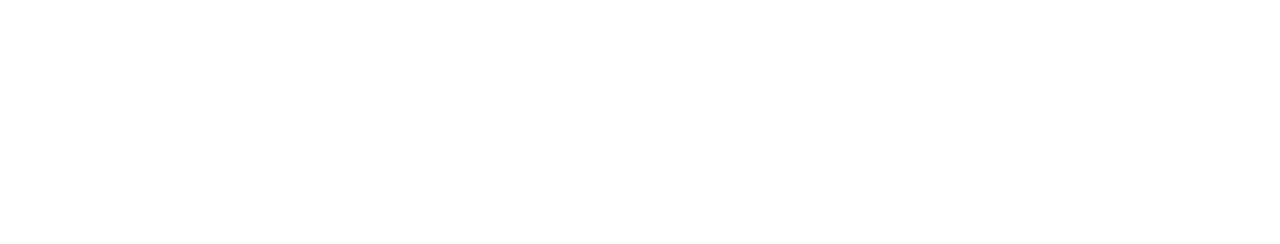
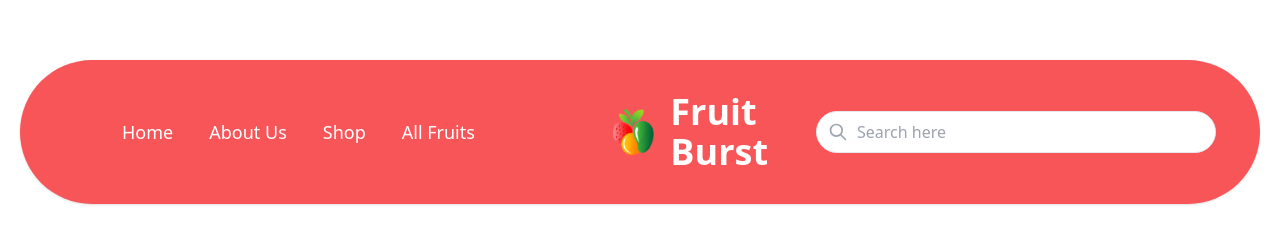
Before and after one commit to mohammad-meraj/3rd-assignment, a plain HTML site: page index.html in a window 1280 px wide. Drawn offline with nearby package versions, Linux system fonts and the light colour scheme.

Commit message:
nav section

```diff
--- a/index.html
+++ b/index.html
@@ -11,6 +11,8 @@
 <!-- UI link -->
     <link href="https://cdn.jsdelivr.net/npm/daisyui@3.4.0/dist/full.css" rel="stylesheet" type="text/css" />
     <script src="https://cdn.tailwindcss.com"></script>
+
+    <script src="https://cdnjs.cloudflare.com/ajax/libs/alpinejs/2.3.0/alpine-ie11.js" integrity="sha512-6m6AtgVSg7JzStQBuIpqoVuGPVSAK5Sp/ti6ySu6AjRDa1pX8mIl1TwP9QmKXU+4Mhq/73SzOk6mbNvyj9MPzQ==" crossorigin="anonymous" referrerpolicy="no-referrer"></script>
 <!-- customize -->
     <script>
         tailwind.config = {
@@ -32,9 +34,69 @@
     </style>
 </head>
 <body>
-    <header>
-        <nav>
+    <header class="container mx-auto my-10 p-5">
+        <nav x-data="{ isOpen: false }" class="relative md:bg-[#F85559] shadow dark:bg-gray-800 md:rounded-[600px] md:p-5">
+            <div class="container px-6 py-3 mx-auto md:flex">
+                <div class="flex items-center justify-between">
+                    <div class="flex md:hidden">
+                        <a href="#">
+                            <img class="w-auto h-6 sm:h-7" src="./images/logo.png" alt="">
+                        </a>
+                        <h1>Fruit Burst</h1>
+                    </div>
 
+                    <div class="hidden md:flex md:flex-row  md:mx-10 md:py-0 md:flex-1">
+                        <a href="#" class="text-lg text-white font-medium px-2.5 py-2  transition-colors duration-300 transform rounded-lg dark:text-gray-200 hover:bg-black dark:hover:bg-gray-700 md:mx-2">Home</a>
+                        <a href="#" class="text-lg text-white font-medium px-2.5 py-2 transition-colors duration-300 transform rounded-lg dark:text-gray-200 hover:bg-black dark:hover:bg-gray-700 md:mx-2">About Us</a>
+                        <a href="#" class="text-lg text-white font-medium px-2.5 py-2 transition-colors duration-300 transform rounded-lg dark:text-gray-200 hover:bg-black dark:hover:bg-gray-700 md:mx-2">Shop</a>
+                        <a href="#" class="text-lg text-white font-medium px-2.5 py-2 transition-colors duration-300 transform rounded-lg dark:text-gray-200 hover:bg-black dark:hover:bg-gray-700 md:mx-2">All Fruits</a>
+                    </div>
+
+
+
+
+                    <!-- Mobile menu button -->
+                    <div class="flex lg:hidden">
+                        <button x-cloak @click="isOpen = !isOpen" type="button" class="text-gray-500 dark:text-gray-200 hover:text-gray-600 dark:hover:text-gray-400 focus:outline-none focus:text-gray-600 dark:focus:text-gray-400" aria-label="toggle menu">
+                            <svg x-show="!isOpen" xmlns="http://www.w3.org/2000/svg" class="w-6 h-6" fill="none" viewBox="0 0 24 24" stroke="currentColor" stroke-width="2">
+                                <path stroke-linecap="round" stroke-linejoin="round" d="M4 8h16M4 16h16" />
+                            </svg>
+
+                            <svg x-show="isOpen" xmlns="http://www.w3.org/2000/svg" class="w-6 h-6" fill="none" viewBox="0 0 24 24" stroke="currentColor" stroke-width="2">
+                                <path stroke-linecap="round" stroke-linejoin="round" d="M6 18L18 6M6 6l12 12" />
+                            </svg>
+                        </button>
+                    </div>
+                </div>
+
+                <!-- Mobile Menu open: "block", Menu closed: "hidden" -->
+                <div x-cloak :class="[isOpen ? 'translate-x-0 opacity-100 ' : 'opacity-0 -translate-x-full']" class="absolute inset-x-0 z-20 w-full px-6 py-4 transition-all duration-300 ease-in-out bg-white dark:bg-gray-800 md:mt-0 md:p-0 md:top-0 md:relative md:opacity-100 md:translate-x-0 md:flex md:items-center md:justify-between md:flex-1 md:bg-[#F85559] ">
+                    <div class="flex flex-col px-2 -mx-4 md:flex-row md:hidden md:mx-10 md:py-0">
+                        <a href="#" class="px-2.5 py-2 text-gray-700 transition-colors duration-300 transform rounded-lg dark:text-gray-200 hover:bg-gray-100 dark:hover:bg-gray-700 md:mx-2">Home</a>
+                        <a href="#" class="px-2.5 py-2 text-gray-700 transition-colors duration-300 transform rounded-lg dark:text-gray-200 hover:bg-gray-100 dark:hover:bg-gray-700 md:mx-2">About Us</a>
+                        <a href="#" class="px-2.5 py-2 text-gray-700 transition-colors duration-300 transform rounded-lg dark:text-gray-200 hover:bg-gray-100 dark:hover:bg-gray-700 md:mx-2">Shop</a>
+                        <a href="#" class="px-2.5 py-2 text-gray-700 transition-colors duration-300 transform rounded-lg dark:text-gray-200 hover:bg-gray-100 dark:hover:bg-gray-700 md:mx-2">All Fruits</a>
+                    </div>
+
+                    <div class="hidden md:flex md:items-center lg:gap-4 lg:ml-20">
+                        <a href="#">
+                            <img class="" src="./images/logo.png" alt="">
+                        </a>
+                        <h1 class="lg:text-4xl lg:font-bold text-white">Fruit Burst</h1>
+                    </div>
+
+
+                    <div class="relative mt-4 md:mt-0">
+                        <span class="absolute inset-y-0 left-0 flex items-center pl-3">
+                            <svg class="w-5 h-5 text-gray-400" viewBox="0 0 24 24" fill="none">
+                                <path d="M21 21L15 15M17 10C17 13.866 13.866 17 10 17C6.13401 17 3 13.866 3 10C3 6.13401 6.13401 3 10 3C13.866 3 17 6.13401 17 10Z" stroke="currentColor" stroke-width="2" stroke-linecap="round" stroke-linejoin="round"></path>
+                            </svg>
+                        </span>
+
+                        <input type="text" class="lg:w-[400px] rounded-[50px] w-full py-2 pl-10 pr-4 text-gray-700 bg-white border dark:bg-gray-800 dark:text-gray-300 dark:border-gray-600 focus:border-blue-400 dark:focus:border-blue-300 focus:outline-none focus:ring focus:ring-opacity-40 focus:ring-blue-300" placeholder="Search here">
+                    </div>
+                </div>
+            </div>
         </nav>
     </header>
 
```
